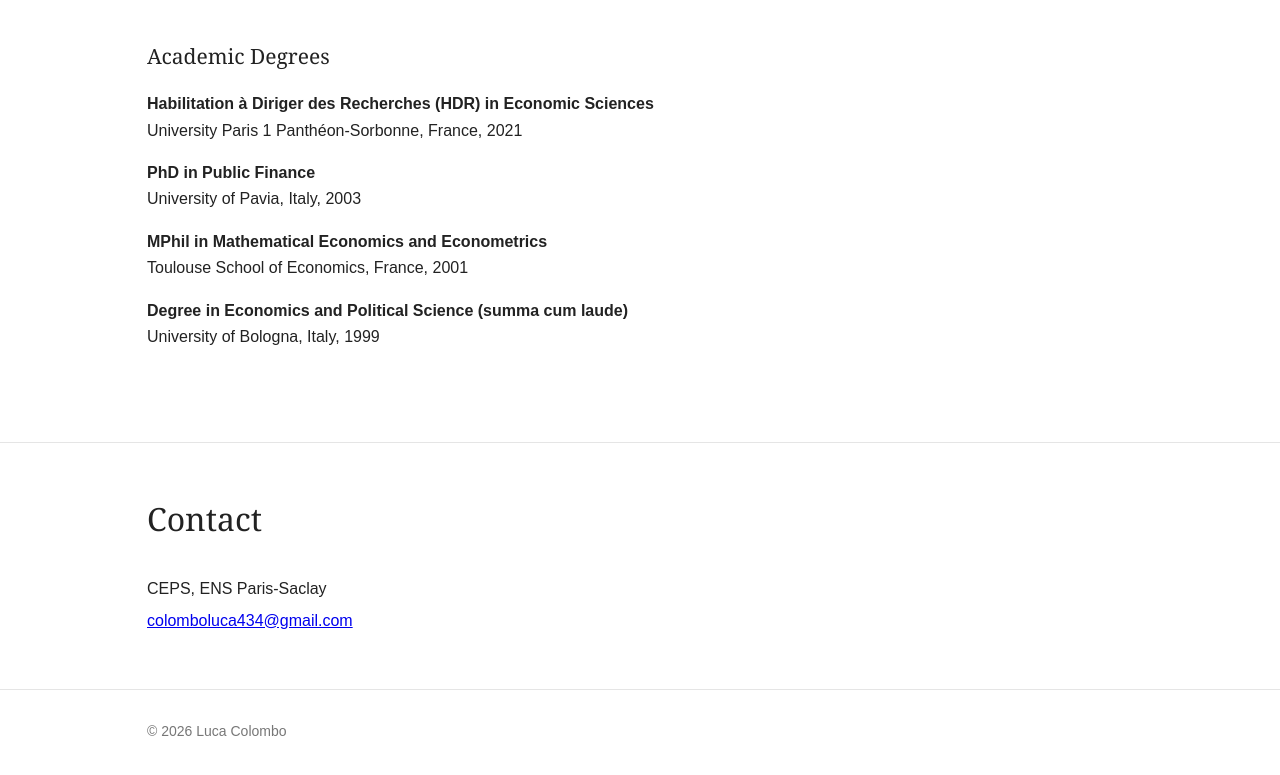
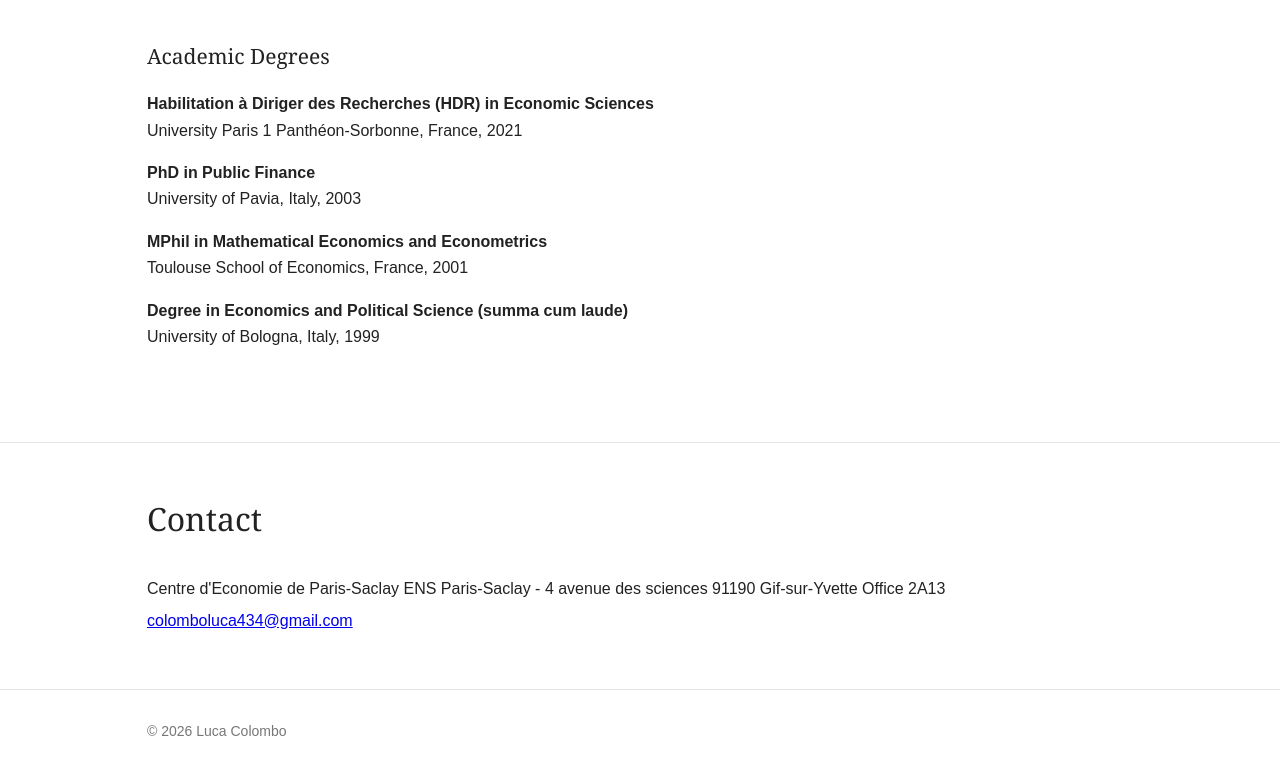
Before and after one commit to colomboluca434/lucacolombo, a plain HTML site: page index.html in a window 1280 px wide. Shown: the part 3555-4330 px from the top of the page. Drawn offline with Linux system fonts and the light colour scheme.

Commit message:
Update index.html

```diff
--- a/index.html
+++ b/index.html
@@ -670,7 +670,9 @@ font-weight: 500;
 
     <h2>Contact</h2>
 <p>
- CEPS, ENS Paris-Saclay <br>
+Centre d'Economie de Paris-Saclay
+ENS Paris-Saclay - 4 avenue des sciences 91190 Gif-sur-Yvette
+Office 2A13<br>
 </p>
 
 <p>
```
